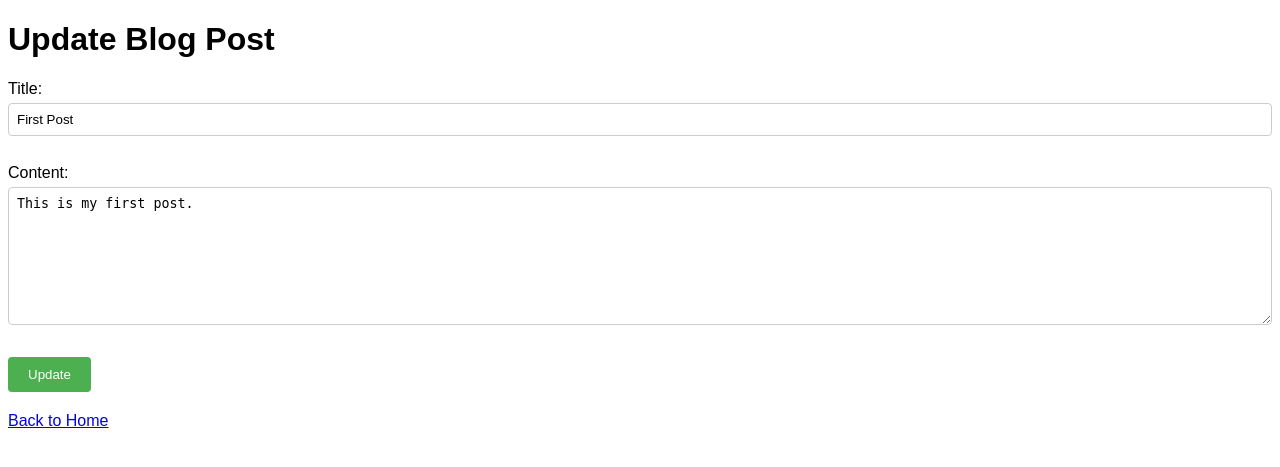
After one commit to benjikir/Masterblog, a Flask app: page /update/1 in a window 1280 px wide. The commit adds this page. Shown: the top 467 px of the page. Run offline with Flask 3, Linux system fonts and the light colour scheme.

Commit message:
"commit and push// add update.html to repo"

```diff
--- a/app.py
+++ b/app.py
@@ -26,6 +26,13 @@ def save_blog_posts(posts):
     except IOError:
         print(f"Error: Could not write to {BLOG_POSTS_FILE}")
 
+def fetch_post_by_id(post_id):
+    """Fetches a single post by its ID."""
+    blog_posts = load_blog_posts()
+    for post in blog_posts:
+        if post['id'] == post_id:
+            return post
+    return None
 
 @app.route('/')
 def index():
@@ -67,8 +74,30 @@ def delete(post_id):
     save_blog_posts(blog_posts)  # Save the updated blog posts to the JSON file
     return redirect(url_for('index'))  # Redirect back to the home page
 
+@app.route('/update/<int:post_id>', methods=['GET', 'POST'])
+def update(post_id):
+    """Updates a blog post."""
+    blog_posts = load_blog_posts()
+    post = fetch_post_by_id(post_id)
+
+    if post is None:
+        return "Post not found", 404
+
+    if request.method == 'POST':
+        title = request.form.get('title')
+        content = request.form.get('content')
+
+        # Update the post in the list
+        for i, p in enumerate(blog_posts):
+            if p['id'] == post_id:
+                blog_posts[i]['title'] = title
+                blog_posts[i]['content'] = content
+                break
+
+        save_blog_posts(blog_posts)
+        return redirect(url_for('index'))
+
+    return render_template('update.html', post=post)
 
 if __name__ == '__main__':
     app.run(debug=True)
-
-    """"""
--- /dev/null
+++ b/templates/update.html
@@ -0,0 +1,52 @@
+<!DOCTYPE html>
+<html>
+<head>
+    <title>Update Post</title>
+    <style>
+        body {
+            font-family: sans-serif;
+        }
+        form {
+            margin-bottom: 20px;
+        }
+        label {
+            display: block;
+            margin-bottom: 5px;
+        }
+        input[type="text"],
+        textarea {
+            width: 100%;
+            padding: 8px;
+            margin-bottom: 10px;
+            border: 1px solid #ccc;
+            border-radius: 4px;
+            box-sizing: border-box;
+        }
+        input[type="submit"] {
+            background-color: #4CAF50;
+            color: white;
+            padding: 10px 20px;
+            border: none;
+            border-radius: 4px;
+            cursor: pointer;
+        }
+        input[type="submit"]:hover {
+            background-color: #45a049;
+        }
+    </style>
+</head>
+<body>
+    <h1>Update Blog Post</h1>
+    <form method="POST" action="{{ url_for('update', post_id=post.id) }}">
+        <input type="hidden" name="post_id" value="{{ post.id }}">
+        <label for="title">Title:</label>
+        <input type="text" id="title" name="title" value="{{ post.title }}" required><br><br>
+
+        <label for="content">Content:</label>
+        <textarea id="content" name="content" rows="8" required>{{ post.content }}</textarea><br><br>
+
+        <input type="submit" value="Update">
+    </form>
+    <a href="{{ url_for('index') }}">Back to Home</a>
+</body>
+</html>
```
Also changed, not shown: templates/index.html (+10 -0 lines).
